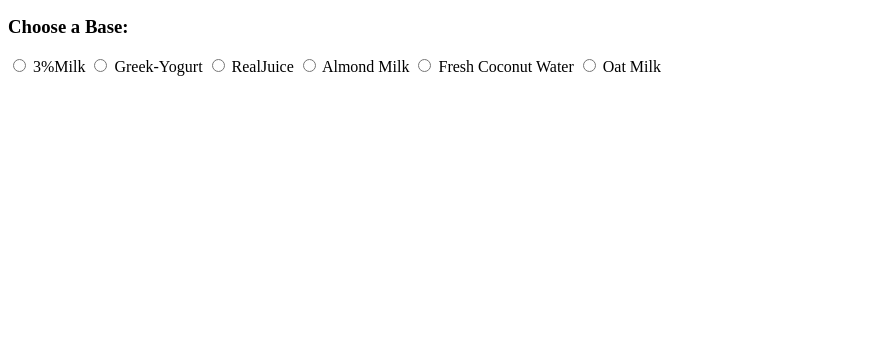
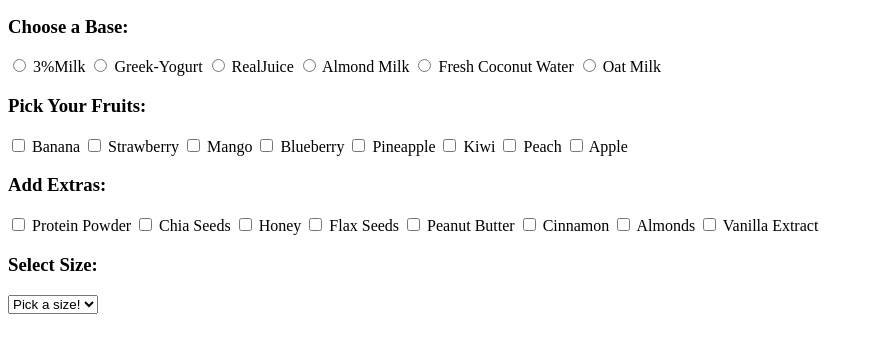
Before and after one commit to Bhavin2310/Client-Side-JS-Assign2, a plain HTML site: page index.html in a window 1280 px wide. Shown: the part 104-452 px from the top of the page, without its empty margins (0-874 px from the left). Drawn offline with Linux system fonts and the light colour scheme.

Commit message:
added fruits section, some extras, and sizes for smoothie as well.

```diff
--- a/index.html
+++ b/index.html
@@ -34,3 +34,61 @@
 
             <input type="radio" id="oatMilk" name="base" value="Oat Milk">
             <label for="oatMilk">Oat Milk</label><br>
+
+            <h3>Pick Your Fruits:</h3>
+            <input type="checkbox" id="banana" name="fruits" value="Banana">
+            <label for="banana">Banana</label>
+
+            <input type="checkbox" id="strawberry" name="fruits" value="Strawberry">
+            <label for="strawberry">Strawberry</label>
+
+            <input type="checkbox" id="mango" name="fruits" value="Mango">
+            <label for="mango">Mango</label>
+
+            <input type="checkbox" id="blueberry" name="fruits" value="Blueberry">
+            <label for="blueberry">Blueberry</label>
+
+            <input type="checkbox" id="pineapple" name="fruits" value="Pineapple">
+            <label for="pineapple">Pineapple</label>
+
+            <input type="checkbox" id="kiwi" name="fruits" value="Kiwi">
+            <label for="kiwi">Kiwi</label>
+
+            <input type="checkbox" id="peach" name="fruits" value="Peach">
+            <label for="peach">Peach</label>
+
+            <input type="checkbox" id="apple" name="fruits" value="Apple">
+            <label for="apple">Apple</label><br>
+
+            <h3>Add Extras:</h3>
+            <input type="checkbox" id="protein" name="extras" value="Protein Powder">
+            <label for="protein">Protein Powder</label>
+
+            <input type="checkbox" id="chia" name="extras" value="Chia Seeds">
+            <label for="chia">Chia Seeds</label>
+
+            <input type="checkbox" id="honey" name="extras" value="Honey">
+            <label for="honey">Honey</label>
+
+            <input type="checkbox" id="flax" name="extras" value="Flax Seeds">
+            <label for="flax">Flax Seeds</label>
+
+            <input type="checkbox" id="peanutButter" name="extras" value="Peanut Butter">
+            <label for="peanutButter">Peanut Butter</label>
+
+            <input type="checkbox" id="cinnamon" name="extras" value="Cinnamon">
+            <label for="cinnamon">Cinnamon</label>
+
+            <input type="checkbox" id="almonds" name="extras" value="Almonds">
+            <label for="almonds">Almonds</label>
+
+            <input type="checkbox" id="vanilla" name="extras" value="Vanilla Extract">
+            <label for="vanilla">Vanilla Extract</label><br>
+
+            <h3>Select Size:</h3>
+            <select id="size" name="size" required>
+                <option value="" disabled selected>Pick a size!</option>
+                <option value="Small">Small</option>
+                <option value="Medium">Medium</option>
+                <option value="Large">Large</option>
+            </select><br>
```
